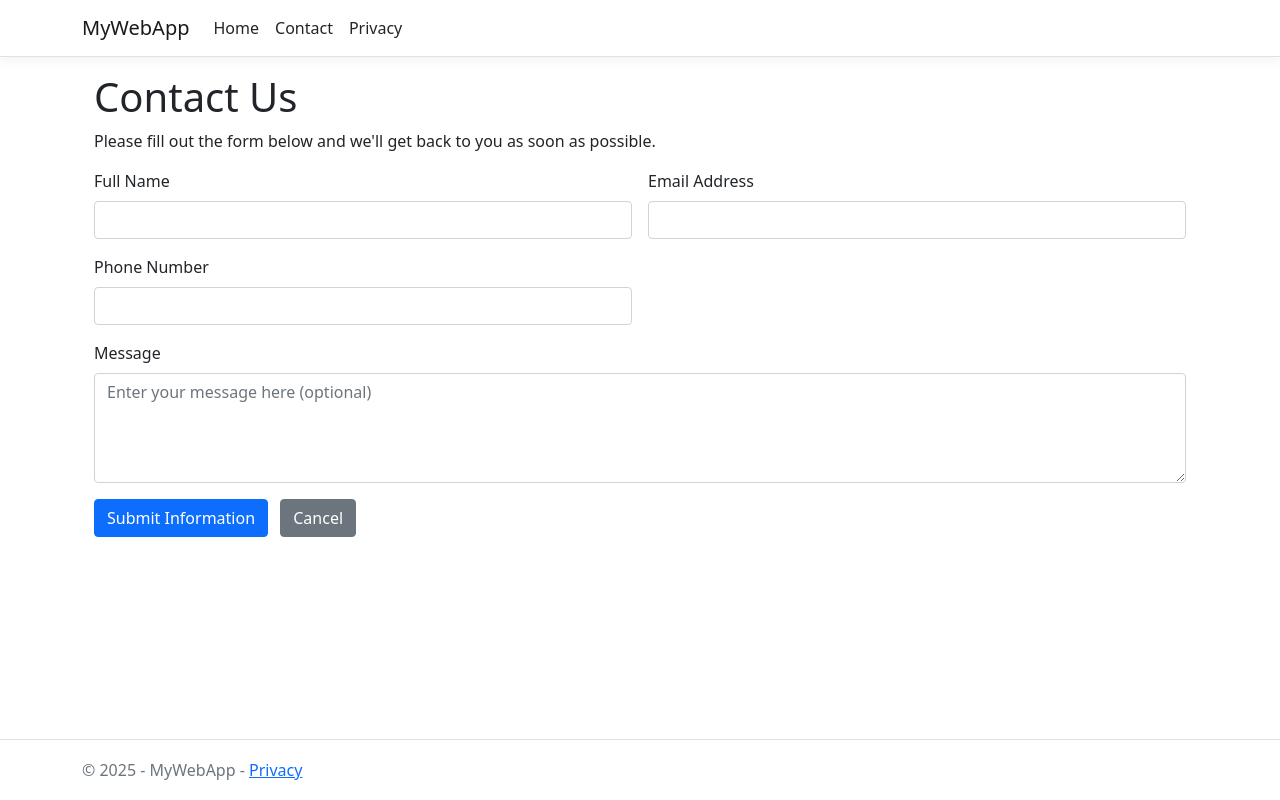
After one commit to bfayez/MyWebAppACA, an ASP.NET Core app: page /Contact in a window 1280 px wide. The commit adds this page. Run offline with ASP.NET Core 8, Linux system fonts and the light colour scheme; style sheets or scripts are compiled from the project's sources.

Commit message:
Complete user information collection form with validation
Co-authored-by: bfayez <2073436+bfayez@users.noreply.github.com>

```diff
--- /dev/null
+++ b/Pages/Contact.cshtml
@@ -0,0 +1,52 @@
+@page
+@model ContactModel
+@{
+    ViewData["Title"] = "Contact Us";
+}
+
+<div class="container">
+    <h1>@ViewData["Title"]</h1>
+    <p>Please fill out the form below and we'll get back to you as soon as possible.</p>
+
+    @if (!string.IsNullOrEmpty(Model.Message))
+    {
+        <div class="alert alert-success" role="alert">
+            @Model.Message
+        </div>
+    }
+
+    <form method="post" class="row g-3">
+        <div class="col-md-6">
+            <label asp-for="UserInfo.Name" class="form-label"></label>
+            <input asp-for="UserInfo.Name" class="form-control" />
+            <span asp-validation-for="UserInfo.Name" class="text-danger"></span>
+        </div>
+
+        <div class="col-md-6">
+            <label asp-for="UserInfo.Email" class="form-label"></label>
+            <input asp-for="UserInfo.Email" class="form-control" type="email" />
+            <span asp-validation-for="UserInfo.Email" class="text-danger"></span>
+        </div>
+
+        <div class="col-md-6">
+            <label asp-for="UserInfo.Phone" class="form-label"></label>
+            <input asp-for="UserInfo.Phone" class="form-control" type="tel" />
+            <span asp-validation-for="UserInfo.Phone" class="text-danger"></span>
+        </div>
+
+        <div class="col-12">
+            <label asp-for="UserInfo.Message" class="form-label"></label>
+            <textarea asp-for="UserInfo.Message" class="form-control" rows="4" placeholder="Enter your message here (optional)"></textarea>
+            <span asp-validation-for="UserInfo.Message" class="text-danger"></span>
+        </div>
+
+        <div class="col-12">
+            <button type="submit" class="btn btn-primary">Submit Information</button>
+            <a asp-page="/Index" class="btn btn-secondary ms-2">Cancel</a>
+        </div>
+    </form>
+</div>
+
+@section Scripts {
+    @await Html.PartialAsync("_ValidationScriptsPartial")
+}
--- /dev/null
+++ b/Pages/Contact.cshtml.cs
@@ -0,0 +1,69 @@
+using Microsoft.AspNetCore.Mvc;
+using Microsoft.AspNetCore.Mvc.RazorPages;
+using System.ComponentModel.DataAnnotations;
+
+namespace MyWebApp.Pages;
+
+public class ContactModel : PageModel
+{
+    private readonly ILogger<ContactModel> _logger;
+
+    public ContactModel(ILogger<ContactModel> logger)
+    {
+        _logger = logger;
+    }
+
+    [BindProperty]
+    public ContactForm UserInfo { get; set; } = new();
+
+    public string Message { get; set; } = string.Empty;
+
+    public void OnGet()
+    {
+        _logger.LogInformation("Contact page visited at {Time}", DateTime.UtcNow);
+
+        // Display success message from TempData if available
+        if (TempData["SuccessMessage"] != null)
+        {
+            Message = TempData["SuccessMessage"]?.ToString() ?? string.Empty;
+        }
+    }
+
+    public IActionResult OnPost()
+    {
+        if (!ModelState.IsValid)
+        {
+            return Page();
+        }
+
+        _logger.LogInformation("User information submitted: {Name}, {Email}, {Phone}",
+            UserInfo.Name, UserInfo.Email, UserInfo.Phone);
+
+        // Use TempData to show success message after redirect
+        TempData["SuccessMessage"] = "Thank you for your submission! We have received your information.";
+
+        // Redirect to GET to clear the form (POST-REDIRECT-GET pattern)
+        return RedirectToPage();
+    }
+}
+
+public class ContactForm
+{
+    [Required(ErrorMessage = "Name is required.")]
+    [StringLength(100, ErrorMessage = "Name cannot exceed 100 characters.")]
+    [Display(Name = "Full Name")]
+    public string Name { get; set; } = string.Empty;
+
+    [Required(ErrorMessage = "Email address is required.")]
+    [EmailAddress(ErrorMessage = "Please enter a valid email address.")]
+    [Display(Name = "Email Address")]
+    public string Email { get; set; } = string.Empty;
+
+    [Phone(ErrorMessage = "Please enter a valid phone number.")]
+    [Display(Name = "Phone Number")]
+    public string? Phone { get; set; }
+
+    [StringLength(500, ErrorMessage = "Message cannot exceed 500 characters.")]
+    [Display(Name = "Message")]
+    public string? Message { get; set; }
+}
--- a/Pages/Shared/_Layout.cshtml
+++ b/Pages/Shared/_Layout.cshtml
@@ -21,6 +21,9 @@
                     <ul class="navbar-nav flex-grow-1">
                         <li class="nav-item">
                             <a class="nav-link text-dark" asp-area="" asp-page="/Index">Home</a>
+                        </li>
+                        <li class="nav-item">
+                            <a class="nav-link text-dark" asp-area="" asp-page="/Contact">Contact</a>
                         </li>
                         <li class="nav-item">
                             <a class="nav-link text-dark" asp-area="" asp-page="/Privacy">Privacy</a>
```
Also changed, not shown: docs/Contact.md (added, +27 -0 lines).
